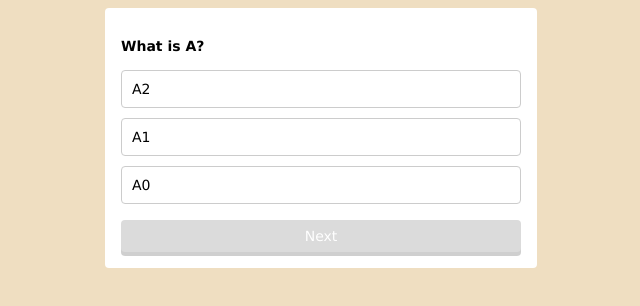
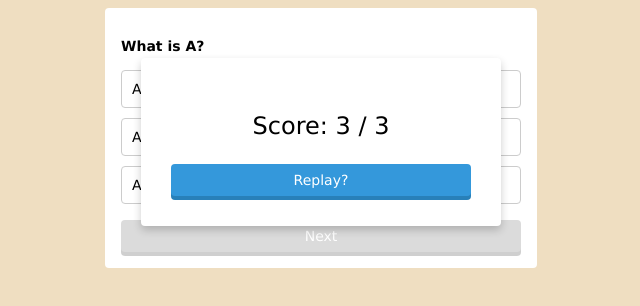
Before and after one commit to endoumame0521/MyQuizApp, a plain HTML site: page index.html in a window 1280 px wide. Shown: the whole page, without its empty margins (319-959 px from the left). Drawn offline with Linux system fonts and the light colour scheme.

Commit message:
Finish: JavaScript_lessons MyQuizApp 17

```diff
--- a/css/styles.css
+++ b/css/styles.css
@@ -10,6 +10,7 @@ body {
   background: #fff;
   border-radius: 4px;
   padding: 16px;
+  position: relative;
 }
 
 #question {
@@ -57,7 +58,7 @@ body {
   content: ' ... wrong!';
 }
 
-#btn {
+#btn, #result > a {
   background: #3498db;
   padding: 8px;
   border-radius: 4px;
@@ -72,3 +73,26 @@ body {
   box-shadow: 0 4px 0 #bbb;
   opacity: 0.7;
 }
+
+#result {
+  position: absolute;
+  width: 300px;
+  background: #fff;
+  padding: 30px;
+  box-shadow: 0 4px 8px rgba(0, 0, 0, 0.2);
+  top: 50px;
+  left: 0;
+  right: 0;
+  margin: 0 auto;
+  border-radius: 4px;
+  text-align: center;
+}
+
+#result > p {
+  font-size: 24px;
+}
+
+#result > a {
+  display: block;
+  text-decoration: none;
+}
--- a/index.html
+++ b/index.html
@@ -10,6 +10,12 @@
     <p id="question"></p>
     <ul id="choices"></ul>
     <div id="btn" class="disabled">Next</div>
+
+    <section id="result">
+      <p>Score: 3 / 3</p>
+      <a href="">Replay?</a>
+    </section>
+
   </section>
 
   <script src="js/main.js"></script>
```
